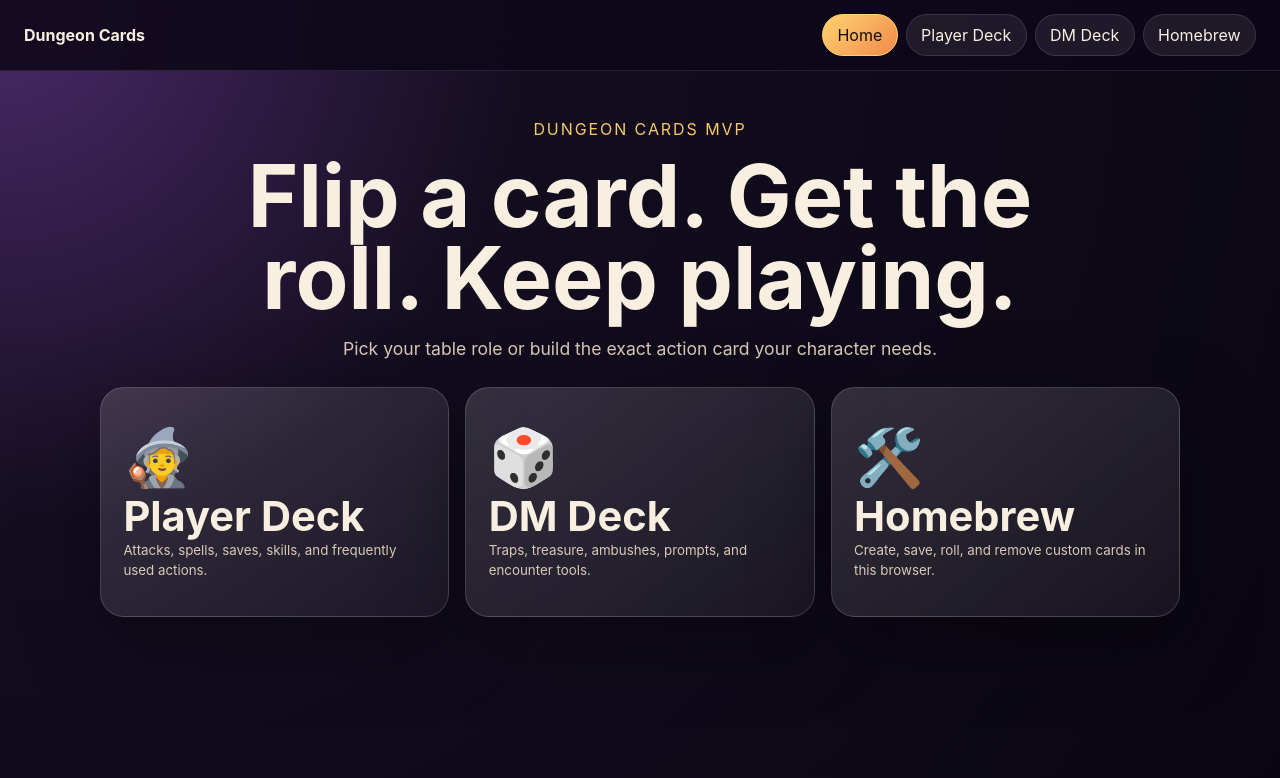
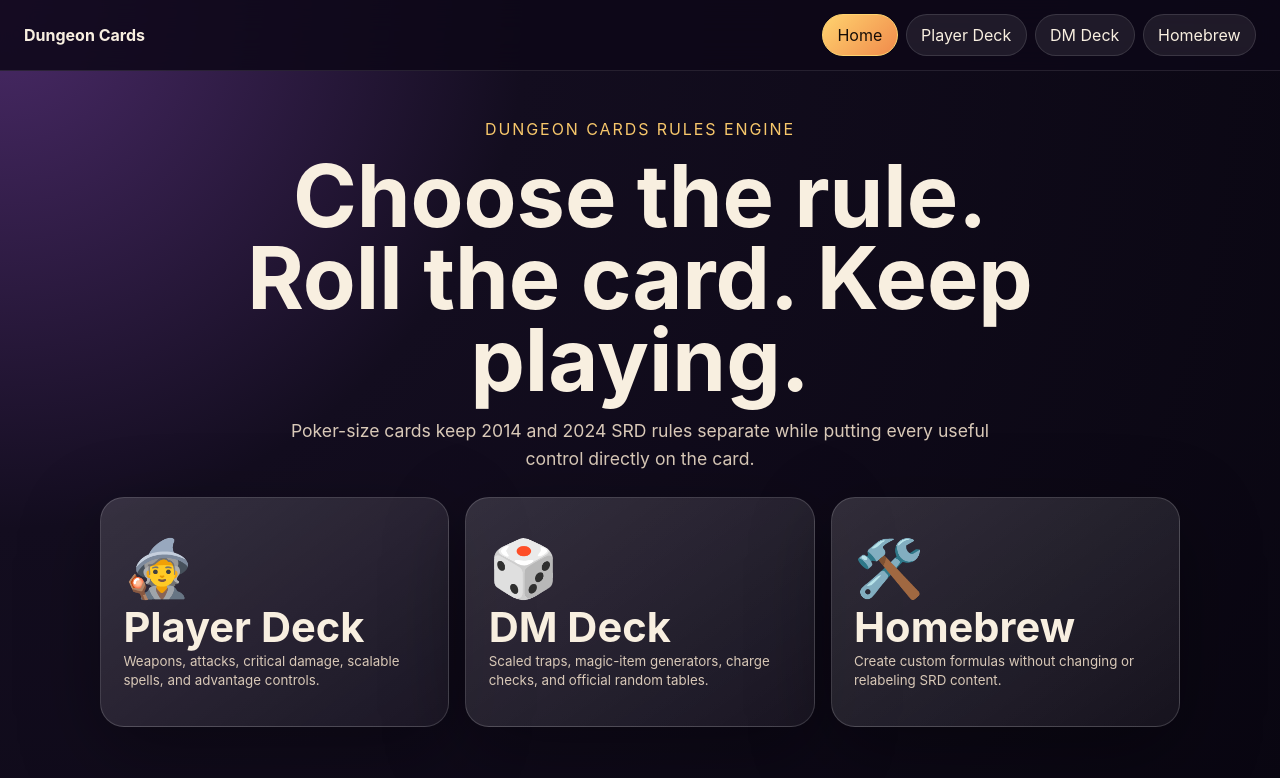
Before and after one commit to cbw29512/DungeonCards, a React (Vite) app: page / in a window 1280 px wide. Shown: the top 778 px of the page. Built offline with nearby package versions, Linux system fonts and the light colour scheme.

Commit message:
Use rules-first player and DM decks

```diff
--- a/src/App.tsx
+++ b/src/App.tsx
@@ -1,13 +1,16 @@
 import { useState } from "react";
 import { DeckGrid } from "./components/DeckGrid";
 import { HomebrewBuilder } from "./components/HomebrewBuilder";
-import { dmCards } from "./data/dmCards";
-import { sampleCards } from "./data/sampleCards";
+import { RulesDeck } from "./components/RulesDeck";
+import { dmRuleCards, playerRuleCards } from "./data/ruleCardCatalog";
 import { useHomebrewCards } from "./hooks/useHomebrewCards";
 import "./styles/base.css";
 import "./styles/cards.css";
 import "./styles/history.css";
 import "./styles/homebrew.css";
+import "./styles/rule-cards.css";
+import "./styles/rule-controls.css";
+import "./styles/rule-history.css";
 import "./styles/accessibility.css";
 
 type AppPage = "home" | "player" | "dm" | "homebrew";
@@ -38,26 +41,26 @@ export const App = () => {
       {activePage === "home" && (
         <section className="hero compact-hero">
           <div className="hero__content">
-            <p className="hero__eyebrow">Dungeon Cards MVP</p>
-            <h1>Flip a card. Get the roll. Keep playing.</h1>
+            <p className="hero__eyebrow">Dungeon Cards Rules Engine</p>
+            <h1>Choose the rule. Roll the card. Keep playing.</h1>
             <p>
-              Pick your table role or build the exact action card your character needs.
+              Poker-size cards keep 2014 and 2024 SRD rules separate while putting every useful control directly on the card.
             </p>
             <div className="role-card-grid">
               <button className="role-card" type="button" onClick={() => setActivePage("player")}>
                 <span>🧙</span>
                 <strong>Player Deck</strong>
-                <small>Attacks, spells, saves, skills, and frequently used actions.</small>
+                <small>Weapons, attacks, critical damage, scalable spells, and advantage controls.</small>
               </button>
               <button className="role-card" type="button" onClick={() => setActivePage("dm")}>
                 <span>🎲</span>
                 <strong>DM Deck</strong>
-                <small>Traps, treasure, ambushes, prompts, and encounter tools.</small>
+                <small>Scaled traps, magic-item generators, charge checks, and official random tables.</small>
               </button>
               <button className="role-card" type="button" onClick={() => setActivePage("homebrew")}>
                 <span>🛠️</span>
                 <strong>Homebrew</strong>
-                <small>Create, save, roll, and remove custom cards in this browser.</small>
+                <small>Create custom formulas without changing or relabeling SRD content.</small>
               </button>
             </div>
           </div>
@@ -65,20 +68,20 @@ export const App = () => {
       )}
 
       {activePage === "player" && (
-        <DeckGrid
-          cards={sampleCards}
-          eyebrow="Player Deck"
-          title="Your most-used actions, ready immediately."
-          description="Flip attacks, damage, spells, initiative, and favorite actions without searching a character sheet."
+        <RulesDeck
+          cards={playerRuleCards}
+          eyebrow="player"
+          title="Weapons and spells that scale on the card."
+          description="Select 2014 or 2024 rules, roll mode, advantage, slot level, character level, and modifiers without leaving the card."
         />
       )}
 
       {activePage === "dm" && (
-        <DeckGrid
-          cards={dmCards}
-          eyebrow="DM Deck"
-          title="Fast encounter tools for the table."
-          description="Configurable prototype prompts for traps, chests, ambushes, and treasure."
+        <RulesDeck
+          cards={dmRuleCards}
+          eyebrow="dm"
+          title="Rules-driven tools for the other side of the screen."
+          description="Run scaled traps, generate sentient items, check crafting materials, recharge wands, and resolve random tables."
         />
       )}
 
@@ -90,7 +93,7 @@ export const App = () => {
               cards={homebrewCards}
               eyebrow="Homebrew Deck"
               title="Your custom cards are ready to roll."
-              description="These cards are stored locally in this browser and survive a page refresh."
+              description="These cards are stored locally in this browser and remain separate from SRD cards."
               onDeleteCard={deleteCard}
             />
           ) : (
```
